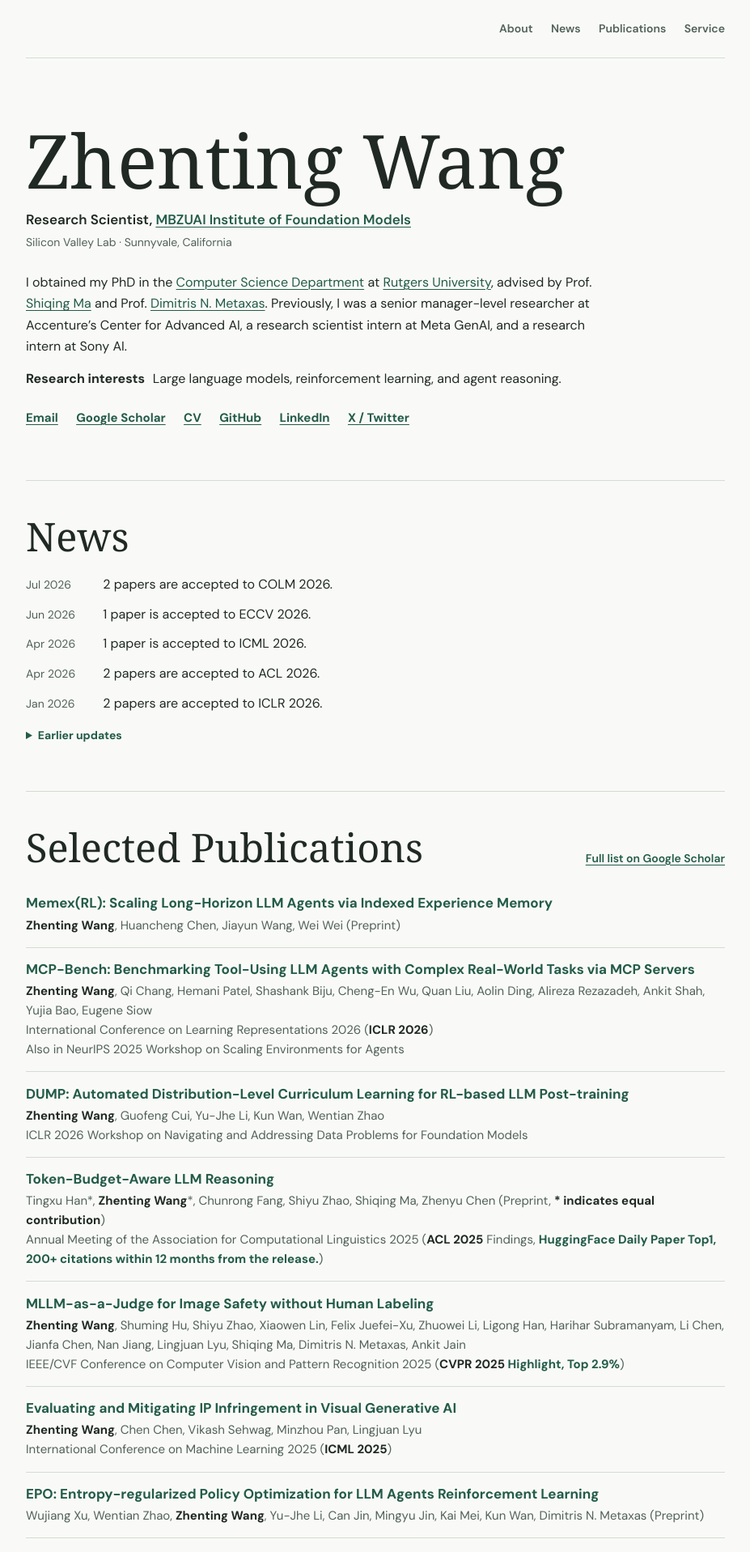
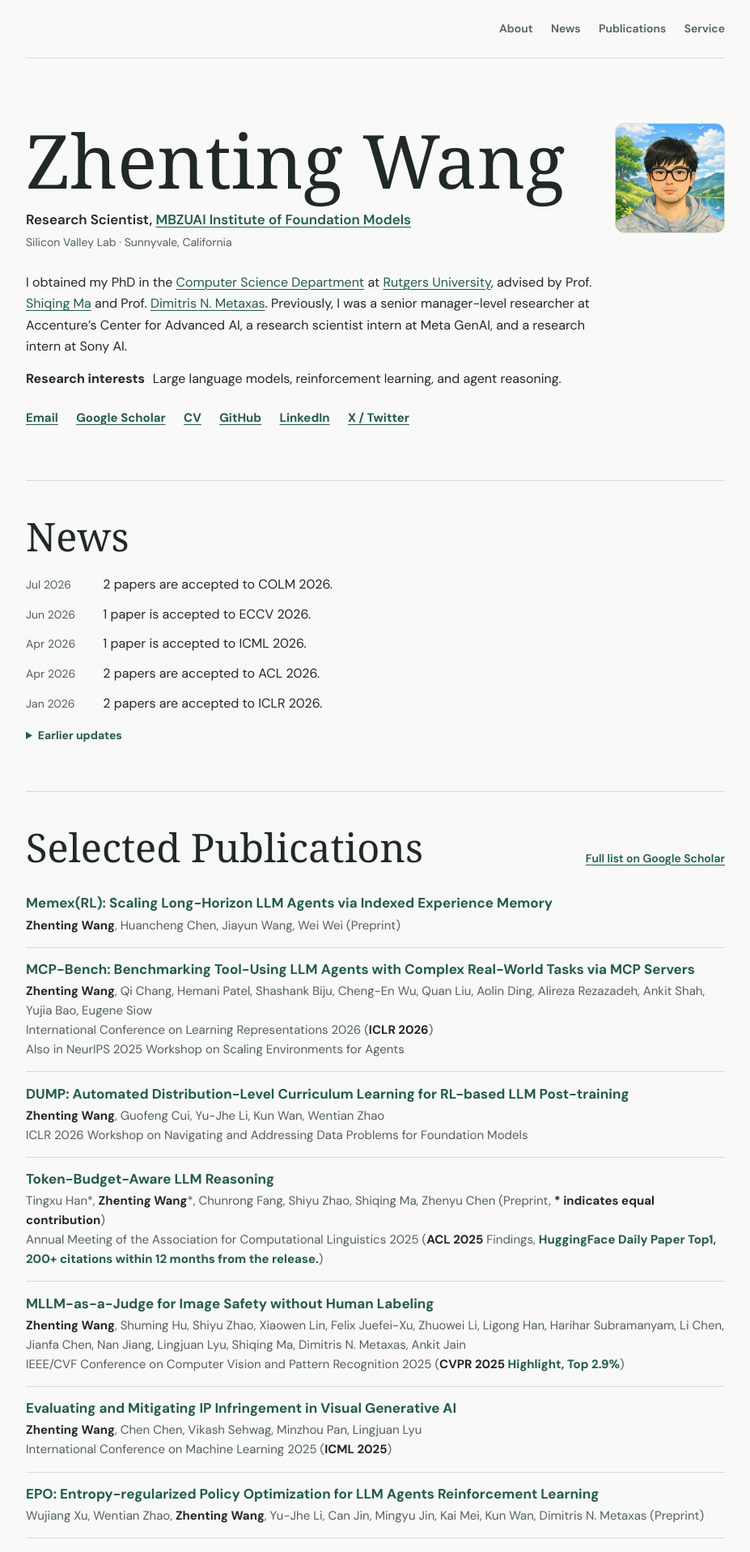
Before and after one commit to ZhentingWang/zhentingwang.github.io, a Jekyll site: the page built from _pages/about.md, in a window 1280 px wide. Shown: the top 1917 px of the page at 81% size, without its empty margins (176-1103 px from the left). Built offline with Jekyll 4.4.1, drawn with Linux system fonts in a browser that asks for light colours; some web fonts are replaced.

Commit message:
Use illustrated avatar on homepage

```diff
--- a/_pages/about.md
+++ b/_pages/about.md
@@ -9,9 +9,14 @@ redirect_from:
 ---
 
 <section class="hero" id="about" aria-labelledby="homepage-title">
-  <h1 id="homepage-title">{{ site.author.name | escape }}</h1>
-  <p class="hero-role">Research Scientist, <a href="https://ifm.ai/">MBZUAI Institute of Foundation Models</a></p>
-  <p class="hero-location">Silicon Valley Lab &middot; {{ site.author.location | escape }}</p>
+  <div class="hero-header">
+    <div>
+      <h1 id="homepage-title">{{ site.author.name | escape }}</h1>
+      <p class="hero-role">Research Scientist, <a href="https://ifm.ai/">MBZUAI Institute of Foundation Models</a></p>
+      <p class="hero-location">Silicon Valley Lab &middot; {{ site.author.location | escape }}</p>
+    </div>
+    <img class="hero-avatar" src="{{ '/images/homepage-avatar.jpg' | relative_url }}" width="1024" height="1024" alt="Illustrated portrait of {{ site.author.name | escape }}">
+  </div>
 
   <p class="hero-bio">I obtained my PhD in the <a href="https://www.cs.rutgers.edu/">Computer Science Department</a> at <a href="https://www.rutgers.edu/">Rutgers University</a>, advised by Prof. <a href="https://people.cs.umass.edu/~shiqingma/">Shiqing Ma</a> and Prof. <a href="https://people.cs.rutgers.edu/~dnm/">Dimitris N. Metaxas</a>. Previously, I was a senior manager-level researcher at Accenture’s Center for Advanced AI, a research scientist intern at Meta GenAI, and a research intern at Sony AI.</p>
   <p class="research-interests"><strong>Research interests</strong> Large language models, reinforcement learning, and agent reasoning.</p>
--- a/assets/css/homepage.css
+++ b/assets/css/homepage.css
@@ -90,6 +90,21 @@ section { scroll-margin-top: 1.25rem; }
 
 .hero {
   padding-block: clamp(2.75rem, 8vw, 5rem) clamp(2.5rem, 6vw, 4rem);
+}
+
+.hero-header {
+  display: grid;
+  grid-template-columns: minmax(0, 1fr) clamp(4rem, 18vw, 8.5rem);
+  align-items: start;
+  gap: clamp(0.85rem, 3vw, 2rem);
+}
+
+.hero-avatar {
+  display: block;
+  width: 100%;
+  height: auto;
+  border: 1px solid var(--rule);
+  border-radius: 0.7rem;
 }
 
 h1, h2 {
@@ -227,4 +242,5 @@ h2 { font-size: clamp(2.35rem, 6vw, 3.05rem); }
   .site-shell { width: calc(100% - 2rem); }
   .site-header { justify-content: flex-start; padding-block: 1rem; }
   .section-nav, .profile-links { column-gap: 1rem; }
+  h1 { font-size: clamp(2.55rem, 9vw, 4rem); }
 }
```
Also changed, not shown: images/homepage-avatar.jpg (added).
